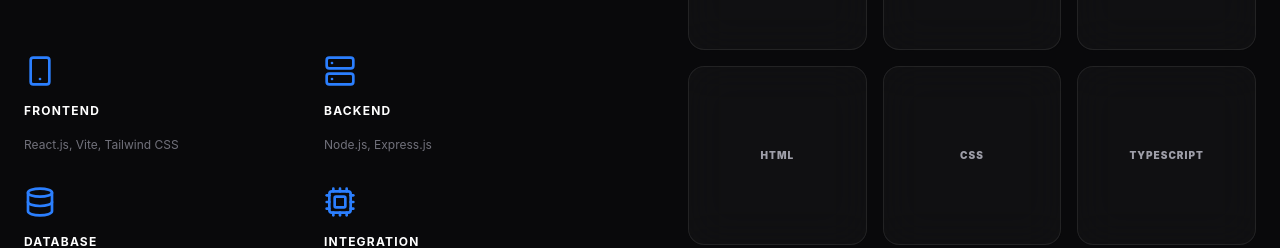
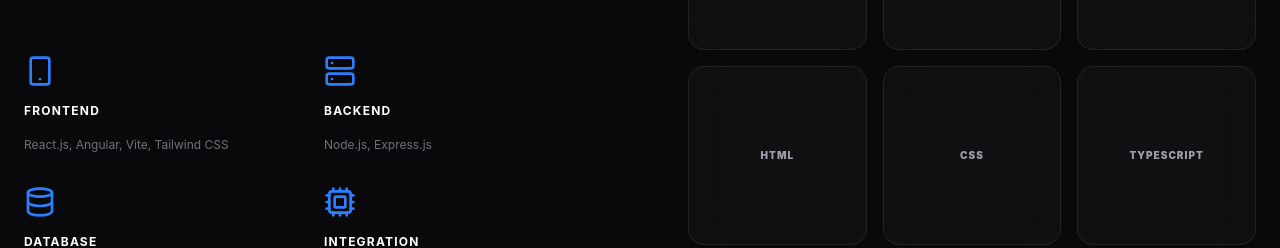
Before and after one commit to paruchuriyaswanth2002/portfolio, a React (Vite) app: page / in a window 1280 px wide. Shown: the part 5260-5508 px from the top of the page. Built offline with nearby package versions, Linux system fonts and the light colour scheme.

Commit message:
Update frontend technologies in App.tsx

```diff
--- a/src/App.tsx
+++ b/src/App.tsx
@@ -309,7 +309,7 @@ export default function App() {
               </h2>
               <div className="grid grid-cols-2 gap-8">
                 {[
-                  { icon: Smartphone, label: "Frontend", desc: "React.js, Vite, Tailwind CSS" },
+                  { icon: Smartphone, label: "Frontend", desc: "React.js, Angular, Vite, Tailwind CSS" },
                   { icon: Server, label: "Backend", desc: "Node.js, Express.js" },
                   { icon: Database, label: "Database", desc: "MongoDB, MySQL" },
                   { icon: Cpu, label: "Integration", desc: "Razorpay, PayU" },
```
